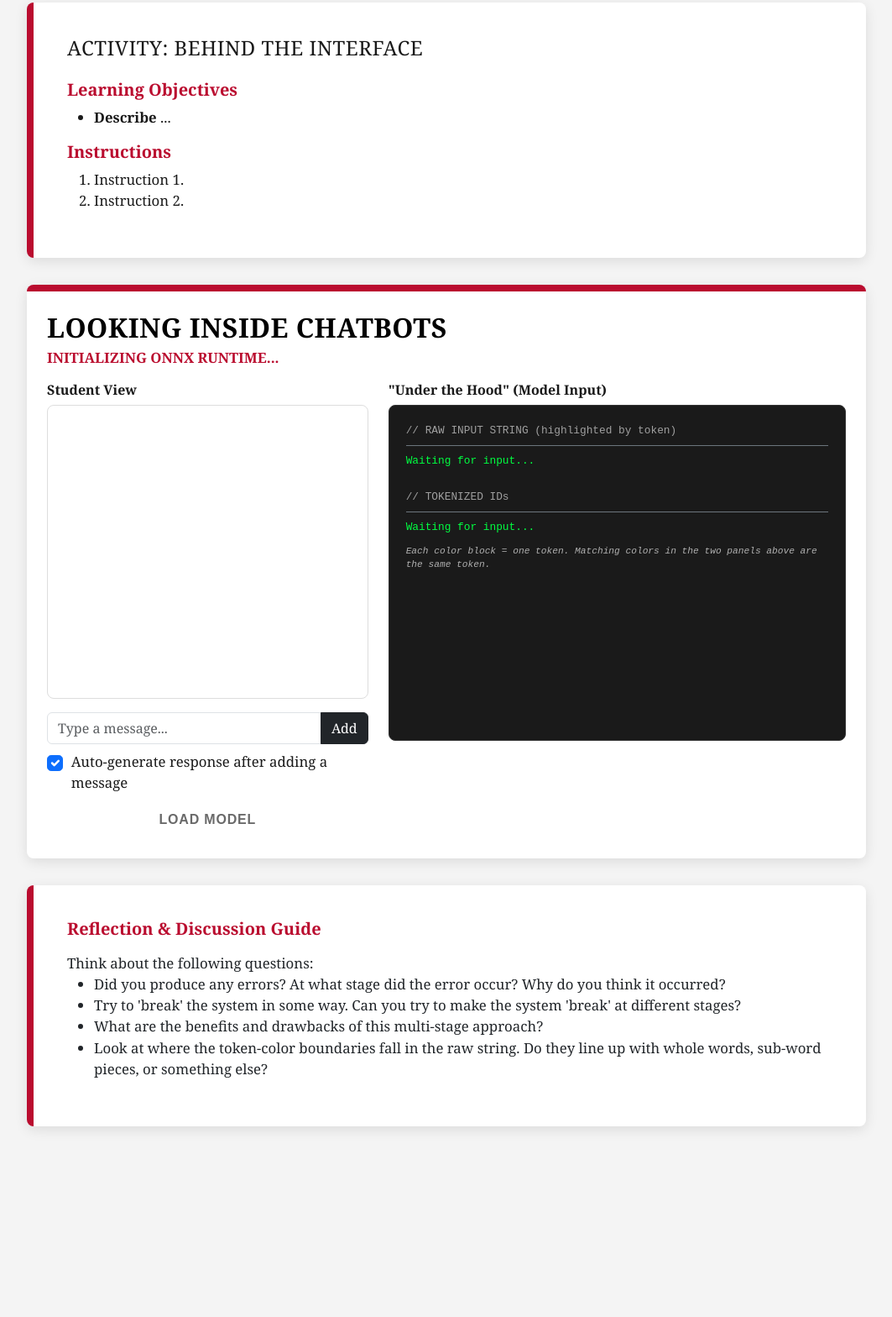
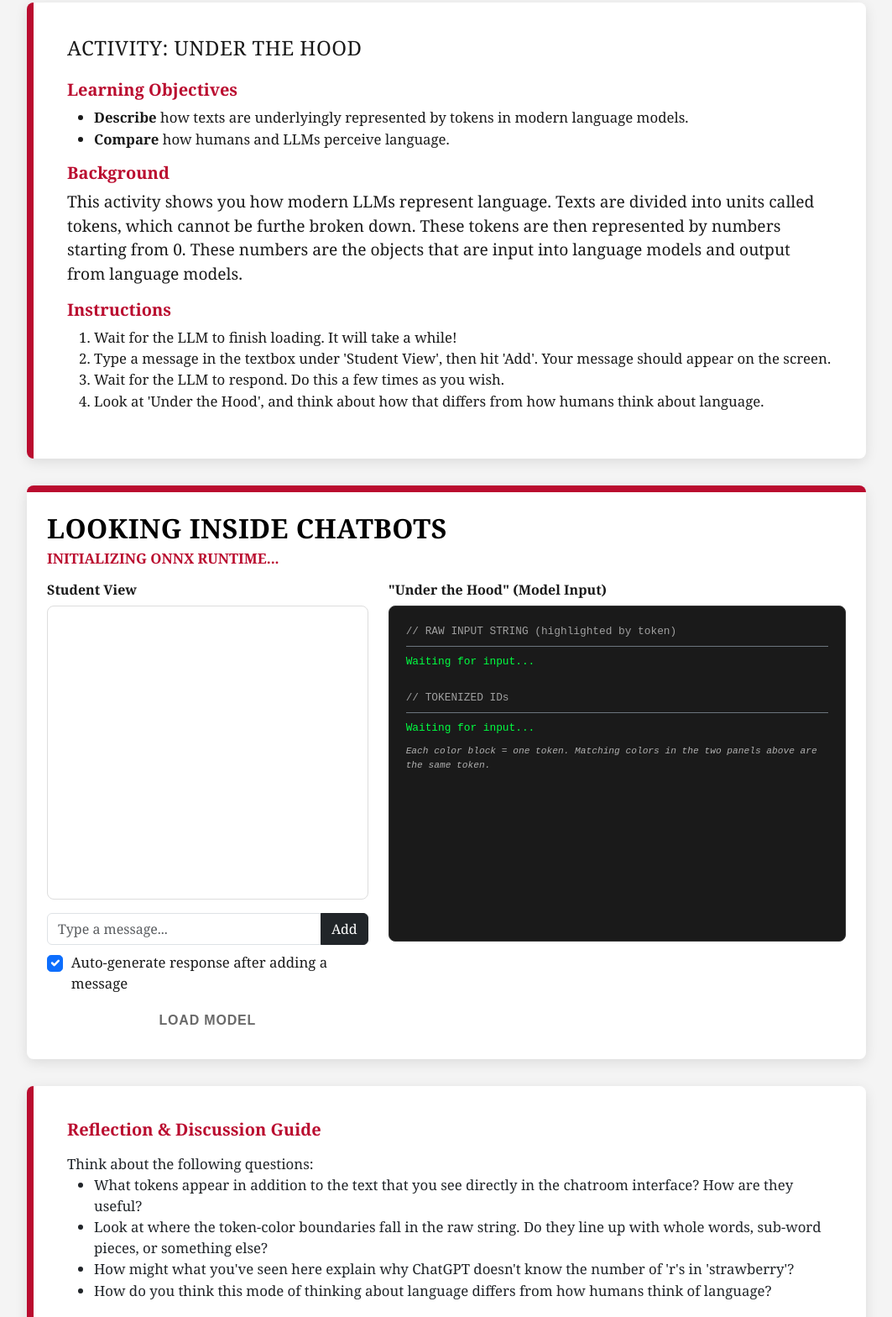
Before and after one commit to uga-ling2150/applets, a plain HTML site: page docs/week_3/1_tokens.html in a window 1280 px wide. Shown: the part 97-1665 px from the top of the page at 84% size, without its empty margins (108-1171 px from the left). Before the commit the page ends 1550 px from the top, so only its background shows below. Drawn offline with nearby package versions, Linux system fonts and the light colour scheme.

Commit message:
update w3 c1

```diff
--- a/docs/week_3/1_tokens.html
+++ b/docs/week_3/1_tokens.html
@@ -94,22 +94,34 @@
 
 
 <div class="lesson-container">
-    <h3 class="h4 mb-4">Activity: Behind the interface</h3>
+    <h3 class="h4 mb-4">Activity: Under the Hood</h3>
 
     <div class="row">
         <div class="col-md-12">
             <h5 class="uga-accent">Learning Objectives</h5>
             <ul class="small">
-                <li><strong>Describe</strong> ...</li>
+                <li><strong>Describe</strong> how texts are underlyingly represented by tokens in modern language models.</li>
+                <li><strong>Compare</strong> how humans and LLMs perceive language.</li>
             </ul>
         </div>
 
         <div class="col-md-12">
+            <h5 class="uga-accent">Background</h5>
+            <p>
+            This activity shows you how modern LLMs represent language. Texts are divided into units called tokens, which cannot be furthe
+            broken down. These tokens are then represented by numbers starting from 0.
+
+            These numbers are the objects that are input into language models and output from language models.
+            </p>
+        </div>
+        <div class="col-md-12">
             <h5 class="uga-accent">Instructions</h5>
 
             <ol class="small">
-                <li>Instruction 1.</li>
-                <li>Instruction 2.</li>
+                <li>Wait for the LLM to finish loading. It will take a while!</li>
+                <li>Type a message in the textbox under 'Student View', then hit 'Add'. Your message should appear on the screen.</li>
+                <li>Wait for the LLM to respond. Do this a few times as you wish.</li>
+                <li>Look at 'Under the Hood', and think about how that differs from how humans think about language.</li>
             </ol>
         </div>
     </div>
@@ -158,10 +170,10 @@
       <div class="col-md-12">
         Think about the following questions:
       <ul>
-        <li> Did you produce any errors? At what stage did the error occur? Why do you think it occurred?</li>
-        <li> Try to 'break' the system in some way. Can you try to make the system 'break' at different stages?</li>
-        <li> What are the benefits and drawbacks of this multi-stage approach?</li>
+        <li> What tokens appear in addition to the text that you see directly in the chatroom interface? How are they useful?</li>
         <li> Look at where the token-color boundaries fall in the raw string. Do they line up with whole words, sub-word pieces, or something else?</li>
+        <li> How might what you've seen here explain why ChatGPT doesn't know the number of 'r's in 'strawberry'?</li>
+        <li> How do you think this mode of thinking about language differs from how humans think of language?</li>
       </ul>
       </div>
     </div>
```
Also changed, not shown: docs/index.html (+3 -3 lines).
